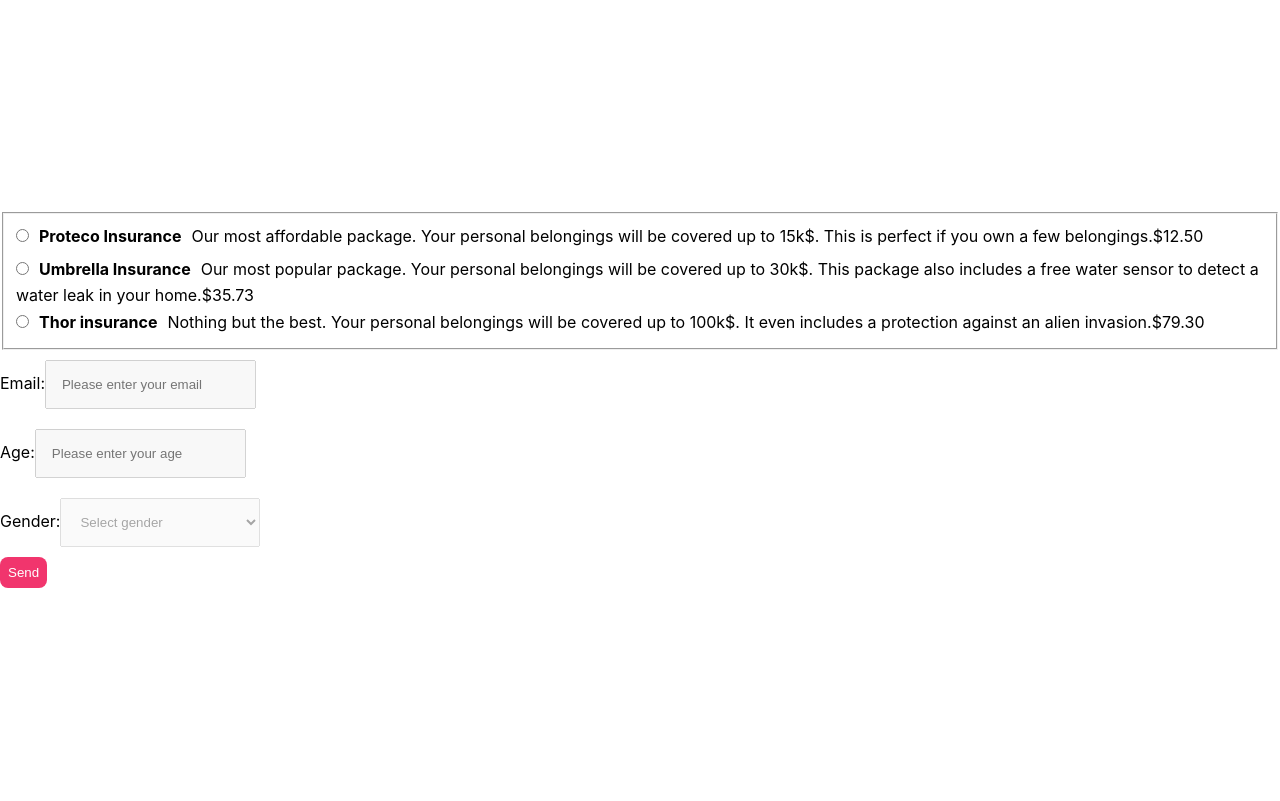
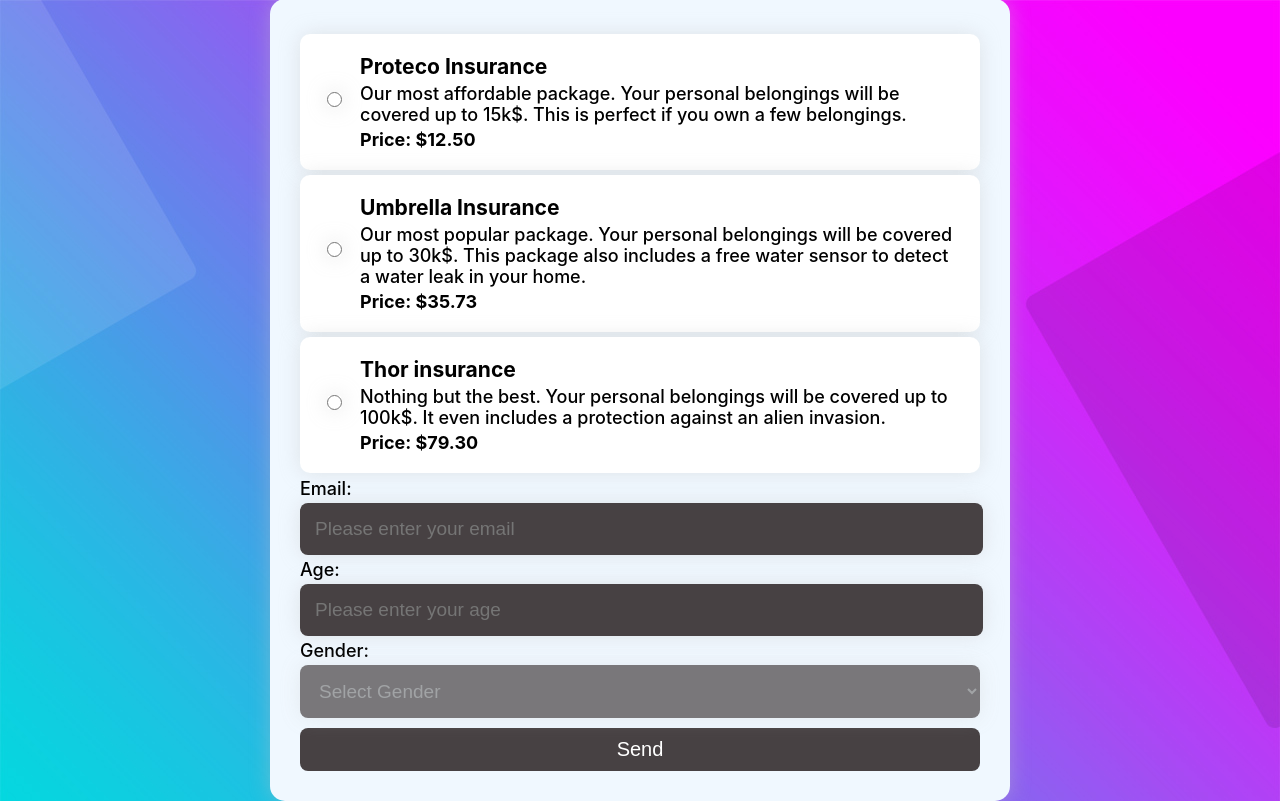
Before and after one commit to aniskhoja/Tech-Assignment, a React (Create React App) app: page / in a window 1280 px wide. Built offline with nearby package versions, Linux system fonts and the light colour scheme.

Commit message:
css done with validation

```diff
--- a/src/App.css
+++ b/src/App.css
@@ -5,31 +5,151 @@
   justify-content: center;
   height: 100vh;
 }
+form {
+  padding: 30px;
+  border-radius: 15px;
+  box-shadow: 0 0 20px #c3c3c367;
+  background-color: aliceblue;
+}
 
-label {
-  text-align: left;
+fieldset {
+  border: none;
+  margin: 0;
+  padding: 0;
 }
 
 input,
 select {
   padding: 15px;
-  margin: 10px 0px;
+  box-shadow: 0 0 20px #c3c3c367;
+  display: grid;
+  width: 96%;
+  font-size: 19px;
+  border-radius: 8px;
+  margin: 4px 0;
+  border: none;
+}
+
+input:disabled,
+select:disabled {
+  background-color: #474143;
+}
+
+input:focus,
+select:focus {
+  border-color: #8373e6;
+}
+
+.formradio {
+  width: 600px;
+  margin: 5px 0;
+  padding: 20px 20px 20px 60px;
+  border-radius: 10px;
+  box-shadow: 0 0 20px #c3c3c367;
+  position: relative;
+  cursor: pointer;
+  background-color: #fff;
+}
+
+label {
+  font-size: 18px;
+  font-weight: 500;
+}
+
+.formradio input[type="radio"] {
+  position: absolute;
+  top: 40%;
+  left: 4%;
+}
+
+input[type="radio"] {
+  width: 15px;
+  height: 15px;
+  border-radius: 15px;
+  top: -2px;
+  left: -1px;
+  position: relative;
+  background-color: #d1d3d1;
+  content: "";
+  display: inline-block;
+  visibility: visible;
+  border: 2px solid white;
+}
+.formradio input[type="radio"]:checked:after {
+  width: 15px;
+  height: 15px;
+  border-radius: 15px;
+  top: -2px;
+  left: -1px;
+  position: relative;
+  background-color: #793dad;
+  content: "";
+  display: inline-block;
+  visibility: visible;
+  border: 2px solid white;
+  transform: scale(1.5);
+}
+
+p {
+  display: block;
+  margin: 4px 0;
 }
 
 select {
-  width: 200px;
+  width: 100%;
 }
 
-strong {
-  margin: 0 10px;
+h3 {
+  margin: 0;
+}
+span {
+  font-size: large;
+  font-weight: 700;
+}
+.emailInfo {
+  position: relative;
+}
+button {
+  background-color: #a64bf4;
+  color: #fff;
+  border: 0;
+  padding: 10px 20px;
+  cursor: pointer;
+  display: block;
+  width: 100%;
+  margin-top: 10px;
+  font-size: 20px;
+  border-radius: 8px;
+}
+button:hover {
+  background-color: #793dad;
+}
+button:disabled {
+  background-color: #474143;
+  cursor: auto;
+}
+.errorLabel {
+  color: #c71111;
+  text-align: center;
+  font-size: large;
+  font-weight: 600;
+  position: absolute;
+  top: 0;
+  width: 750px;
+  background-color: #fff;
+  border-radius: 0 0 8px 8px;
+  box-shadow: 0 0 20px #c3c3c367;
+  animation-name: alert;
+  animation-duration: 1s;
 }
 
-button {
-  background-color: #f1356d;
-  color: #fff;
-  border: 0;
-  padding: 8px;
-  border-radius: 8px;
-  cursor: pointer;
-  display: block;
+@keyframes alert {
+  0% {
+    top: -40px;
+    opacity: 80%;
+  }
+  100% {
+    top: -0px;
+    opacity: 100%;
+  }
 }
--- a/src/App.js
+++ b/src/App.js
@@ -1,20 +1,29 @@
 import { useEffect, useRef, useState } from 'react';
-import './App.css';
 import EmailInput from './components/EmailInput';
 import RadioInput from './components/RadioInput';
 import emailjs from '@emailjs/browser';
+import { validate } from './middleware/validate';
+import './App.css';
 
 function App() {
+  //state variable
   const initialValues = { InsurancePkg: null, Email: "", Age: "", Gender: "" };
   const [formValues, setFormValues] = useState(initialValues);
   const [status, setStatus] = useState(true);
+  const [errors, setErrors] = useState({});
 
+  //ref vairable
   const form = useRef();
+  const selectElement = useRef();
+
+  //submit
   const handleSubmit = (e) => {
     e.preventDefault();
-    console.log(form.current)
-    //email
-    emailjs.sendForm('service_w7s5rpp', 'template_ezuti83', form.current, '4VbZqkuzu4iEZ4gZ_')
+    setErrors(validate(formValues))
+
+    //sending email
+    if (!errors.length > 0) {
+      emailjs.sendForm(process.env.REACT_APP_EMAIL_SERVICEID, process.env.REACT_APP_EMAIL_TEMP, form.current, process.env.REACT_APP_EMAIL_KEY)
         .then((result) => {
             alert("message send")
             console.log(result.text);
@@ -23,13 +32,18 @@ function App() {
       });
     };
 
+    //clearing fields after submit
+    setFormValues(initialValues)
+    selectElement.current.value = "";
+  };
+
   const handleChange = (e) => {
     const { name, value } = e.target;
     setFormValues({ ...formValues, [name]: value })
-    console.log(formValues)
   };
 
   useEffect(() => {
+    //enable fields once insurance is selected
     if (formValues.InsurancePkg !== null) {
       setStatus(false)
     }
@@ -37,6 +51,11 @@ function App() {
 
   return (
     <div className="app">
+
+      { //error message
+        errors[0] !== undefined && <div className="errorLabel">
+          <p>{errors[0]}</p>
+      </div>}
       <form ref={form} onSubmit={handleSubmit}>
         <fieldset>
           <RadioInput
@@ -60,6 +79,7 @@ function App() {
             It even includes a protection against an alien invasion.
           </RadioInput>
         </fieldset>
+        <div className='emailInfo'>
           <EmailInput
             type="email"
             label="Email"
@@ -74,15 +94,16 @@ function App() {
             status={status}
             placeholder="Please enter your age" />
           <label>Gender:</label>
-        <select name="Gender" disabled={status} onChange={handleChange}>
-          <option value="">Select gender</option>
+          <select ref={selectElement} name="Gender" disabled={status} onChange={handleChange}>
+            <option defaultChecked value="">Select Gender</option>
             <option value="Male">Male</option>
             <option value="female">Female</option>
           </select>
-        <button>Send</button>
+          <button disabled={status}>Send</button>
+        </div>
       </form>
     </div>
   );
-}
+};
 
 export default App;
--- a/src/components/RadioInput.jsx
+++ b/src/components/RadioInput.jsx
@@ -2,14 +2,14 @@ import React from 'react';
 
 const RadioInput = ({ children, heading, clickEvent, price }) => {
     return (
-        <div className='formradio'>
-            <input type="radio" value={heading} name="InsurancePkg" onClick={e => clickEvent(e)}/>
-            <label>
-                <strong>{heading}</strong>
-                {children}
-                <span>{ price }</span>
-            </label>
-        </div>
+        <label>
+            <div className='formradio'>
+                <input type="radio" value={heading} name="InsurancePkg" onClick={e => clickEvent(e)} />
+                <h3>{heading}</h3>
+                <p>{children}</p>
+                <span>Price: {price}</span>
+            </div>
+        </label>
     )
 };
 
--- a/src/index.css
+++ b/src/index.css
@@ -1,13 +1,16 @@
 body {
+  background-image: url("../public/images/bg-01.jpg");
+  background-size: cover;
+  background-repeat: no-repeat;
   margin: 0;
-  font-family: -apple-system, BlinkMacSystemFont, 'Segoe UI', 'Roboto', 'Oxygen',
-    'Ubuntu', 'Cantarell', 'Fira Sans', 'Droid Sans', 'Helvetica Neue',
+  font-family: -apple-system, BlinkMacSystemFont, "Segoe UI", "Roboto", "Oxygen",
+    "Ubuntu", "Cantarell", "Fira Sans", "Droid Sans", "Helvetica Neue",
     sans-serif;
   -webkit-font-smoothing: antialiased;
   -moz-osx-font-smoothing: grayscale;
 }
 
 code {
-  font-family: source-code-pro, Menlo, Monaco, Consolas, 'Courier New',
+  font-family: source-code-pro, Menlo, Monaco, Consolas, "Courier New",
     monospace;
 }
--- /dev/null
+++ b/src/middleware/validate.js
@@ -0,0 +1,26 @@
+export const validate = (values) => {
+    const errors = [];
+    const regex = /^[^\s@]+@[^\s@]+\.[^\s@]{2,}$/i;
+
+    if (!values.Email) {
+      errors.push("Email is required!");
+    } else if (!regex.test(values.Email)) {
+      errors.push("This is not a valid email format!");
+    } else if (values.Email.length < 5) {
+      errors.push("Email should be min 5 character long")
+    }
+
+    if (!values.Age) {
+      errors.push("Age is required!");
+    } else if (isNaN(values.Age)) {
+      errors.push("Age must be in number");
+    } else if (values.Age > 150) {
+      errors.push("Please enter valid age")
+    }
+
+    if (values.Gender === "") {
+      errors.push("Please select your gender")
+    }
+
+    return errors;
+};
```
Also changed, not shown: public/images/bg-01.jpg (added), 1 other file (tests, documents, lock files or other folders). Lines whose indentation alone changed are shown as unchanged.
